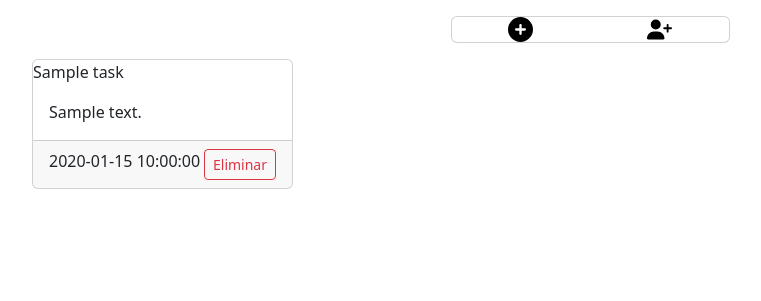
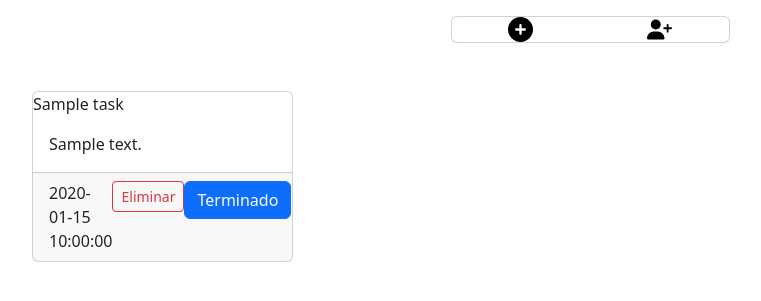
Before and after one commit to Eduar1981/mis-tareas, a Flask app: page /tasks in a window 1280 px wide. Shown: the part 56-357 px from the top of the page, without its empty margins (50-811 px from the left). Run offline with Flask 3, Linux system fonts and the light colour scheme; the visitor is signed in with stand-in values (Sample User, id 1); tables that the repository leaves empty or names only in its code hold one stand-in row (values such as "Sample post"); some libraries are stand-ins or nearby versions.

Commit message:
pendiente buton confirmar tarea terminada

```diff
--- a/app.py
+++ b/app.py
@@ -73,6 +73,19 @@ def newTask():
         mysql.connection.commit()
     return redirect(url_for('tasks'))
 
+@app.route('/task-ok', methods=['POST'])
+def taskOk():
+    ok = request.form['ok']
+    email = session['email']
+
+    if ok and email:
+        cur = mysql.connection.cursor()
+        sql = "INSERT INTO tasks performed (ok ) VALUES(%s)"
+        data =(ok)
+        cur.execute(sql, data)
+        mysql.connection.commit()
+    return redirect(url_for('tasks'))
+
 @app.route('/new-user', methods=['POST'])
 def newUser():
     name = request.form['name']
--- a/config.py
+++ b/config.py
@@ -6,6 +6,6 @@ HEX_SEC_KEY = 'd5fb8c4fa8bd46638dadc4e751e0d68d'  """
 
 MYSQL_HOST = 'localhost'
 MYSQL_USER = 'eduar'
-MYSQL_PASSWORD = ''
+MYSQL_PASSWORD = '12345'
 MYSQL_DB = 'mis_tareas'
 HEX_SEC_KEY = 'd5fb8c4fa8bd46638dadc4e751e0d68d'
--- a/templates/tasks.html
+++ b/templates/tasks.html
@@ -24,10 +24,10 @@
 
 
         <!-- TASKS -->
-        <div class="row row-col-1 row-cols-sm-1 row-cols-md-3 row-cols-lg-4 mt-3">
+        <div class="row row-col-1 row-cols-sm-1 row-cols-md-5 row-cols-lg-4 mt-5">
             {% for task in tasks %}
 
-                <div class="col-md-3">
+                <div class="col-md-7">
                     <div class="card">
                         <div class="card-heard">
                             {{task.title}}
@@ -40,6 +40,10 @@
                             <form action="/delete-task" method="post">
                                 <input type="hidden" value="{{task.id}}" name="id">
                                 <button type="submit" class="btn btn-outline-danger btn-sm">Eliminar</button>
+                            </form>
+                            <form action="/task-ok" method="post">
+                                <input type="hidden" value="{{task.ok}}" name="ok">
+                                <button type="submit" class="btn btn-outline btn-primary">Terminado</button>
                             </form>
                         </div>
                     </div>
```
